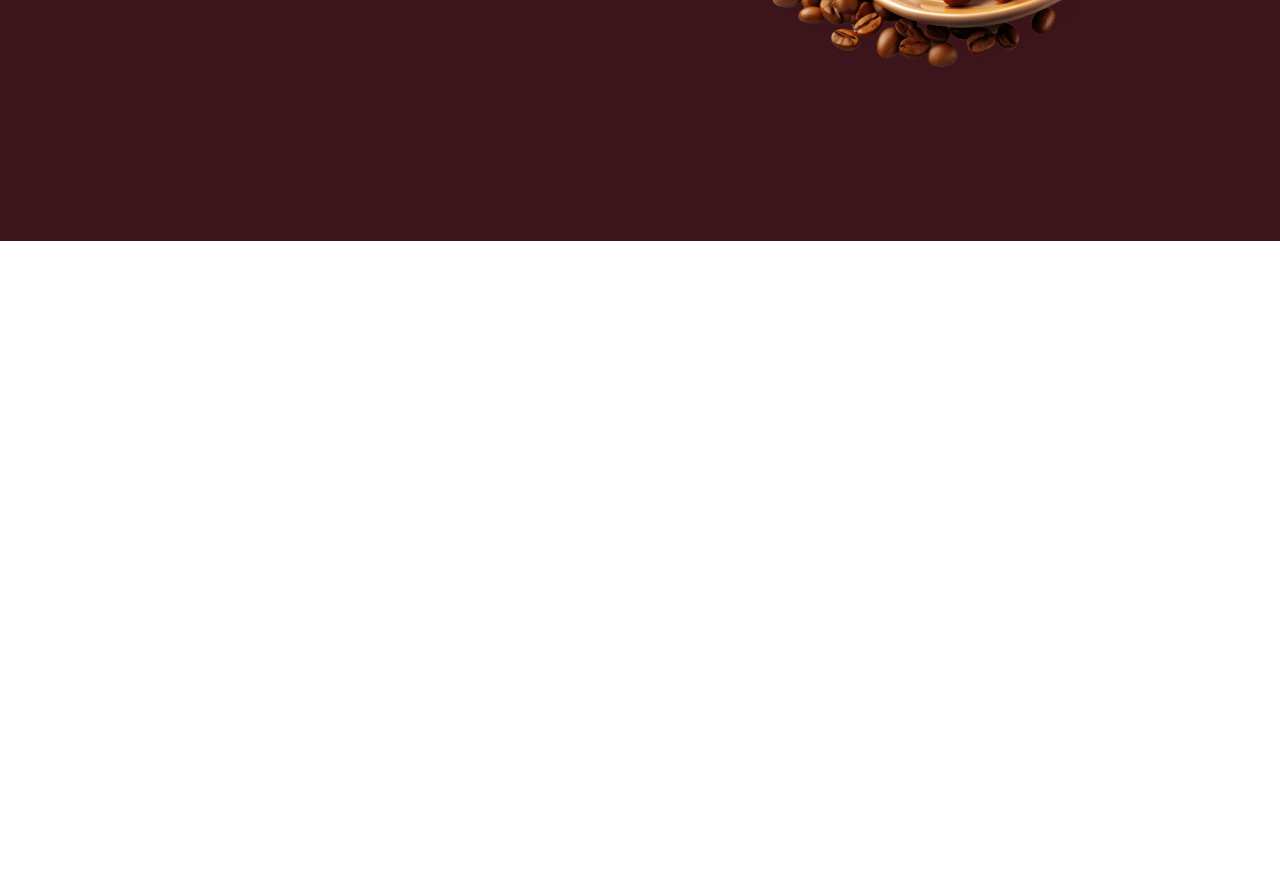
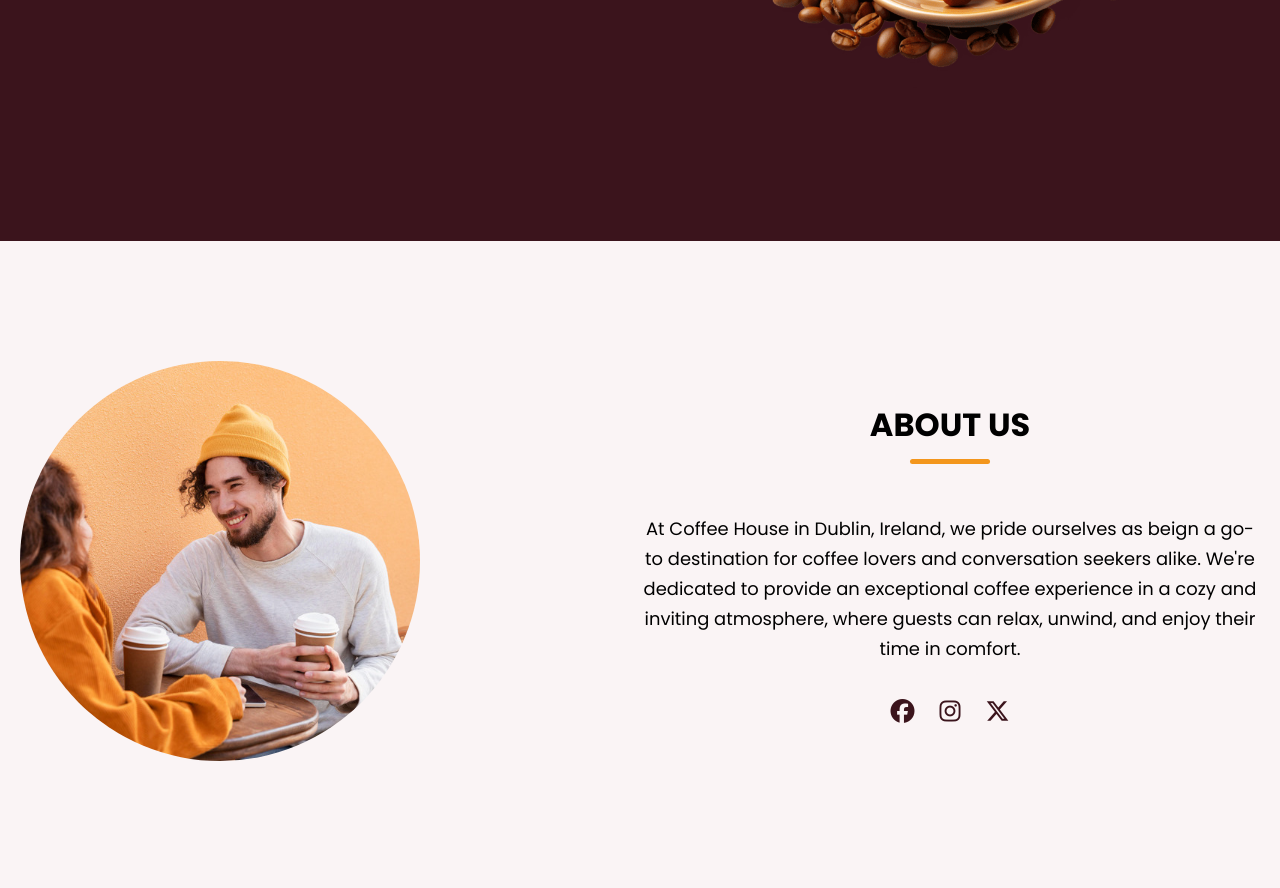
Before and after one commit to amiksha125/coffee-website, a plain HTML site: page index.html in a window 1280 px wide. Shown: the part 559-1447 px from the top of the page. Before the commit the page ends 800 px from the top, so only its background shows below. Drawn offline with Linux system fonts and the light colour scheme; a web font is replaced by a local one.

Commit message:
feat: made about section of site

```diff
--- a/index.html
+++ b/index.html
@@ -66,6 +66,28 @@
         </section>
      </main>
 
+    <!-- About section  -->
+     <section class="about">
+        <div class="section-content">
+            <div class="about-image-wrapper">
+                <img src="./images/about-image.jpg" alt="" class="about-image">
+            </div>
+            <div class="about-details">
+                <h2 class="section-title">About Us</h2>
+                <p class="text">At Coffee House in Dublin, Ireland, we pride ourselves as
+                    beign a go-to destination for coffee lovers and conversation seekers alike. We're dedicated to provide
+                    an exceptional coffee experience in a cozy and inviting atmosphere, where guests can relax, unwind,
+                    and enjoy their time in comfort.
+                </p>
+                <div class="social-link-list">
+                    <a href="#" class="social-link"><i class="fa-brands fa-facebook"></i></a>
+                    <a href="#" class="social-link"><i class="fa-brands fa-instagram"></i></a>
+                    <a href="#" class="social-link"><i class="fa-brands fa-x-twitter"></i></a>
+                </div>
+            </div>
+        </div>
+     </section>
+
 
 </body>
 </html>
--- a/style.css
+++ b/style.css
@@ -42,6 +42,7 @@
 
 }
 
+/* Styling for whole sites  */
 ul{
     list-style: none;
 }
@@ -64,6 +65,24 @@ img{
     margin: 0 auto;
     padding: 0 20px;
     max-width: var(--site-max-width);
+}
+
+.section-title{
+    text-align: center;
+    padding: 60px 0 100px;
+    text-transform: uppercase;
+    font-size: var(--font-size-xl);
+}
+
+.section-title::after{
+    content: "";
+    width: 80px;
+    height: 5px;
+    display: block;
+    z-index: 5;
+    margin: 10px auto 0;
+    border-radius: var(--border-radius-s);
+    background: var(--secondary-color);
 }
 
 /* Navbar styling  */
@@ -176,6 +195,60 @@ header .navbar{
     margin-right: 30px;
 }
 
+
+/* About Section Styling  */
+
+.about{
+    padding: 120px 0;
+    background: var(--light-pink-color);
+}
+
+.about .section-content{
+    display: flex;
+    align-items: center;
+    justify-content: space-between;
+    gap: 50px;
+}
+
+.about .about-details{
+  max-width: 50%;
+}
+
+.about .about-image-wrapper .about-image{
+    width: 400px;
+    height: 400px;
+    object-fit: cover;
+    border-radius: var(--border-radius-circle);
+}
+
+.about .about-details .section-title{
+    padding: 0;
+}
+
+.about .about-details .text{
+    line-height: 30px;
+    margin: 50px 0 30px;
+    text-align: center;
+    font-size: var(--font-size-m);
+}
+
+.about .social-link-list{
+    display: flex;
+    gap: 25px;
+    justify-content: center;
+}
+
+.about .social-link-list .social-link{
+    color: var(--primary-color);
+    font-size: var(--font-size-l);
+    transition: 0.2s ease;
+}
+
+.about .social-link-list .social-link:hover{
+    color: var(--secondary-color);
+}
+
+
 /* Responsive media query code for max-width 900px  */
 @media screen and (max-width: 900px) {
     :root{
@@ -261,4 +334,7 @@ header .navbar{
         margin-top: 0;
     }
 
+    /* About section  */
+
+
 }
```
